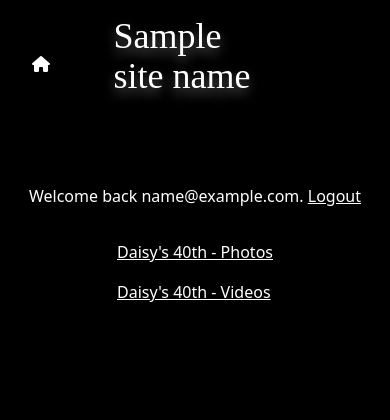
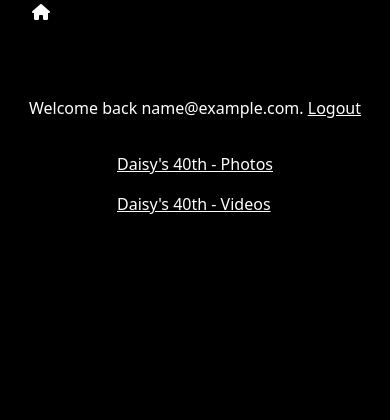
Before and after one commit to alexdmoss/photo-album, a Python web app: template photo-album/slideshow/templates/main.html in a window 390 px wide. Shown: the top 420 px of the page. After the commit the page ends 214 px from the top, so only its background shows below. Run offline with Jinja, Linux system fonts and the light colour scheme; the template is opened without the code that fills it: most values are stand-ins (such as "Sample title", 1, 10 or a date in 2020); some web fonts are replaced.

Commit message:
Little bit of mobile formatting - not great though

```diff
--- a/photo-album/slideshow/static/css/main.css
+++ b/photo-album/slideshow/static/css/main.css
@@ -733,6 +733,11 @@ video {
   font-family: Edu-Hand, serif;
 }
 
+.text-3xl {
+  font-size: 1.875rem;
+  line-height: 2.25rem;
+}
+
 .text-4xl {
   font-size: 2.25rem;
   line-height: 2.5rem;
--- a/photo-album/slideshow/static/css/slideshow.css
+++ b/photo-album/slideshow/static/css/slideshow.css
@@ -2,6 +2,17 @@
     font-family: 'Edu-Hand';
     src: url('/static/fonts/EduAUVICWANTHand-VariableFont_wght.ttf') format('woff2');
     font-weight: 600;
+}
+
+#heading {
+    @media (max-width: 768px) {
+        display: none;
+    }
+}
+#heading h1 {
+    @media (max-width: 920px) {
+        font-size: 1.1rem !important;
+    }
 }
 
 .text-drop-shadow {
--- a/photo-album/slideshow/templates/shared/_header.html
+++ b/photo-album/slideshow/templates/shared/_header.html
@@ -1,11 +1,11 @@
 <header class="flex justify-between items-center mb-2">
 
-    <div class="ml-8 mt-4 w-1/4 flex items-center">
+    <div id="home" class="ml-8 w-1/4 flex items-center">
         <a href="/"><i class="fas fa-home text-white"></i></a>
     </div>
 
-    <div class="mt-4 mb-4 flex justify-center w-1/2">
-        <h1 class="text-white drop-shadow-sm text-4xl font-heading text-drop-shadow">{{ site_name }}</h1>
+    <div id="heading" class="mt-4 mb-4 flex justify-center w-1/2">
+        <h1 class="text-white drop-shadow-sm text-3xl font-heading text-drop-shadow">{{ site_name }}</h1>
     </div>
 
     <div id="controls" class="mr-8 w-1/4 flex justify-end items-center">
```
